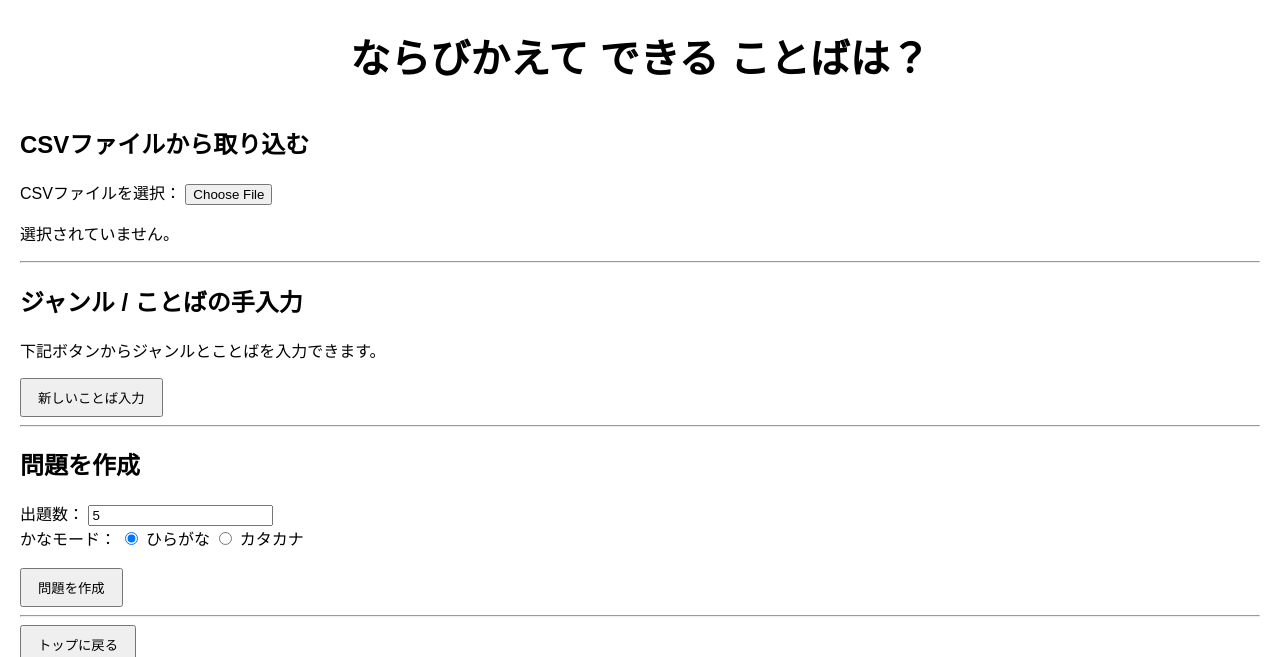
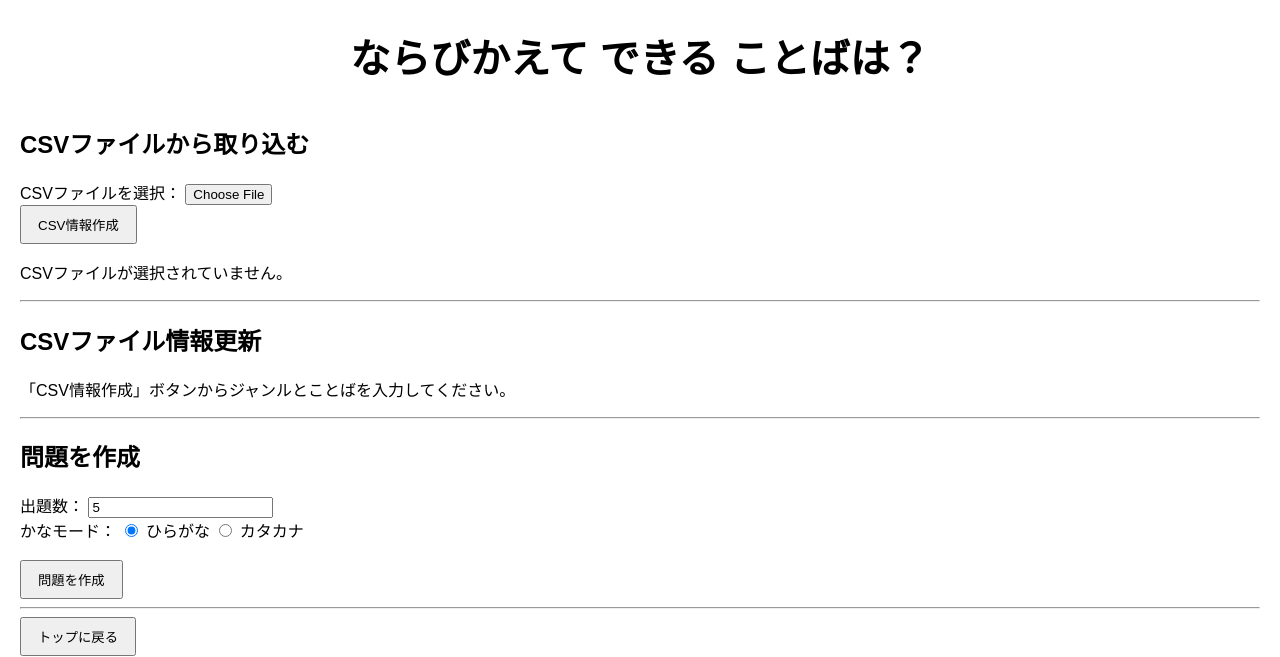
Before and after one commit to nrh2/StudyPrint, a Flask app: page /narabikae/ in a window 1280 px wide. Shown: the top 657 px of the page. Run offline with Flask 3, Linux system fonts and the light colour scheme.

Commit message:
セッション情報が存在しているとき、セッション情報削除を行うボタンを設置

```diff
--- a/narabikae/templates/narabikae.html
+++ b/narabikae/templates/narabikae.html
@@ -12,9 +12,22 @@
     </form>
 
     {% if filename %}
+        <!-- CSV情報リセット -->
+        <form action="{{ url_for('narabikae.index') }}" method="post">
+            <input type="hidden" name="action" value="csv_reset">
+            <button class="button" type="submit" onclick="return confirm('CSV情報をリセットしますか？')">CSV情報リセット</button>
+        </form>
+
+    {% else %}
+        <!-- CSV情報作成 -->
+        <button class="button" type="button" id="openManualBtn">CSV情報作成</button>
+
+    {% endif %}
+
+    {% if filename %}
         <p>選択中のファイル：{{ filename }}</p>
     {% else %}
-        <p>選択されていません。</p>
+        <p>CSVファイルが選択されていません。</p>
     {% endif %}
 </section>
 
@@ -22,14 +35,12 @@
 
 <!-- ============ 手入力 / 情報更新ダイアログ起動 ============ -->
 <section class="card">
+    <h2>CSVファイル情報更新</h2>
     {% if filename %}
-        <h2>CSVファイル情報更新</h2>
         <p>下記ボタンからCSVファイルの情報を更新できます。</p>
         <button class="button" type="button" id="openManualBtn">情報更新</button>
     {% else %}
-        <h2>ジャンル / ことばの手入力</h2>
-        <p>下記ボタンからジャンルとことばを入力できます。</p>
-        <button class="button" type="button" id="openManualBtn">新しいことば入力</button>
+        <p>「CSV情報作成」ボタンからジャンルとことばを入力してください。</p>
     {% endif %}
 </section>
 
--- a/narabikae/views.py
+++ b/narabikae/views.py
@@ -23,7 +23,7 @@ def index():
         action = request.form.get('action')
         logger.info("%s：リクエスト受信（ポスト） action=%s", page_title, action)
 
-        # 1) CSVファイルを選択 ⇒ セッション保存
+        # CSVファイルを選択 ⇒ セッション保存
         if action == 'csv_load':
             logging.info('%s：CSV読込', page_title)
             csv_load_success, filename, genre, words = form_helpers.load_csv_from_request(request, read_csv)
@@ -37,8 +37,17 @@ def index():
                 logger.warning("%s：CSVファイルが未指定です。", page_title)
             return redirect(url_for('narabikae.index'))
 
+        # セッション情報を削除
+        if action == 'csv_reset':
+            logging.info('%s：セッション情報削除', page_title)
+            session['filename'] = None
+            session['genre'] = ""
+            session['words'] = []
+            logging.info('%s：セッション情報削除完了 filename=%s, genre=%s, words_count=%s', page_title, session['filename'], session['genre'], len(session['words']))
 
-        # 2）手入力ボタン ⇒ 保存ボタン
+
+
+        # 手入力ボタン ⇒ 保存ボタン
         if action == 'manual_save':
             # フォームからジャンルとことばリストを取得
             genre, words = form_helpers.save_manual_from_request(request)
@@ -67,7 +76,7 @@ def index():
                 return redirect(url_for('narabikae.index'))
 
 
-        # 3）問題を作成
+        # 問題を作成
         if action == 'generate':
             logging.info('%s：問題を作成ボタン押下', page_title)
             filename = session.get('filename')
```
